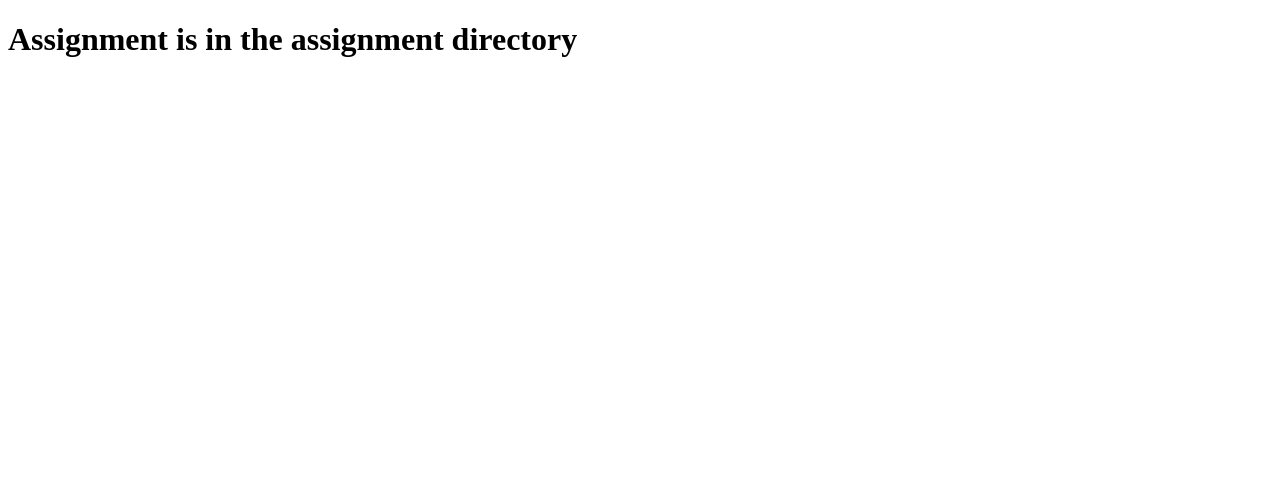
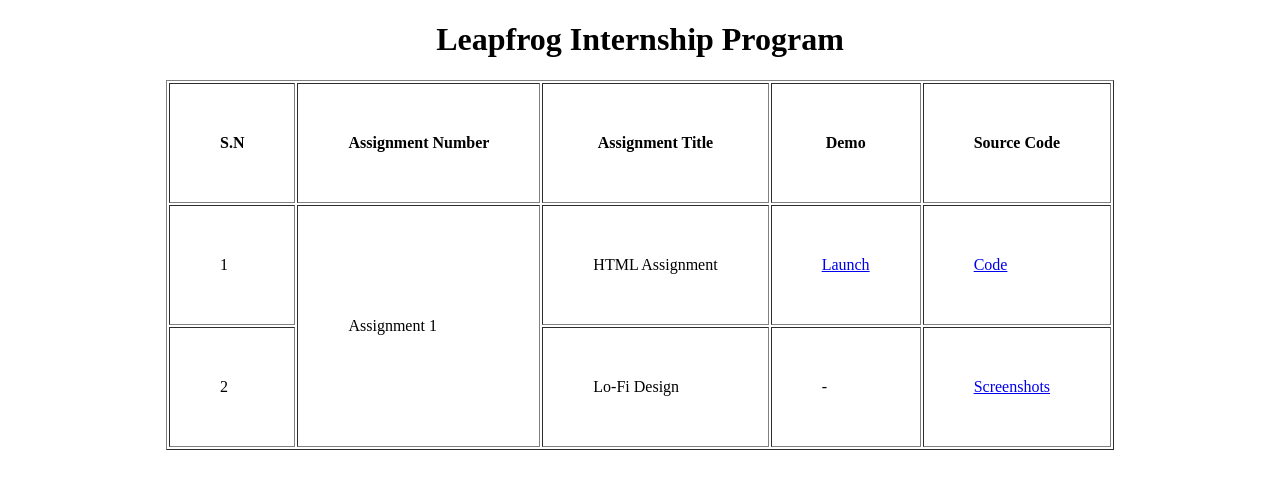
Before and after one commit to NabinKhadka1/lft-assignment, a plain HTML site: page index.html in a window 1280 px wide. Drawn offline with Linux system fonts and the light colour scheme.

Commit message:
Add on github.io

```diff
--- a/index.html
+++ b/index.html
@@ -5,8 +5,44 @@
     <meta http-equiv="X-UA-Compatible" content="IE=edge">
     <meta name="viewport" content="width=device-width, initial-scale=1.0">
     <title>Document</title>
+    <style>
+        th,td{
+            padding: 50px;
+        }
+        .center{
+            margin: auto;
+        }
+    </style>
 </head>
 <body>
-    <h1>Assignment is in the assignment directory</h1>
+    <h1 style="text-align:center;">
+        Leapfrog Internship Program
+    </h1>
+    <table border="1" class="center">
+        <thead>
+            <th>S.N</th>
+            <th>Assignment Number</th>
+            <th>Assignment Title</th>
+            <th>Demo</th>
+            <th>Source Code</th>
+        </thead>
+        <tbody>
+            <tr>
+                <td>1</td>
+                <td rowspan="2">Assignment 1</td>
+                <td>HTML Assignment</td>
+                <td><a href="#">
+                    Launch
+                </a></td>
+                <td><a href="https://github.com/NabinKhadka1/lft-assignment/tree/master/assignment/Page">Code</a></td>
+            </tr>
+            <tr>
+                <td>2</td>
+                <td>Lo-Fi Design</td>
+                <td>-</td>
+                <td><a href="https://github.com/NabinKhadka1/lft-assignment/tree/master/assignment/Lo-Fi%20Design">Screenshots</a></td>
+            </tr>
+        </tbody>
+    </table>
 </body>
 </html>
```
